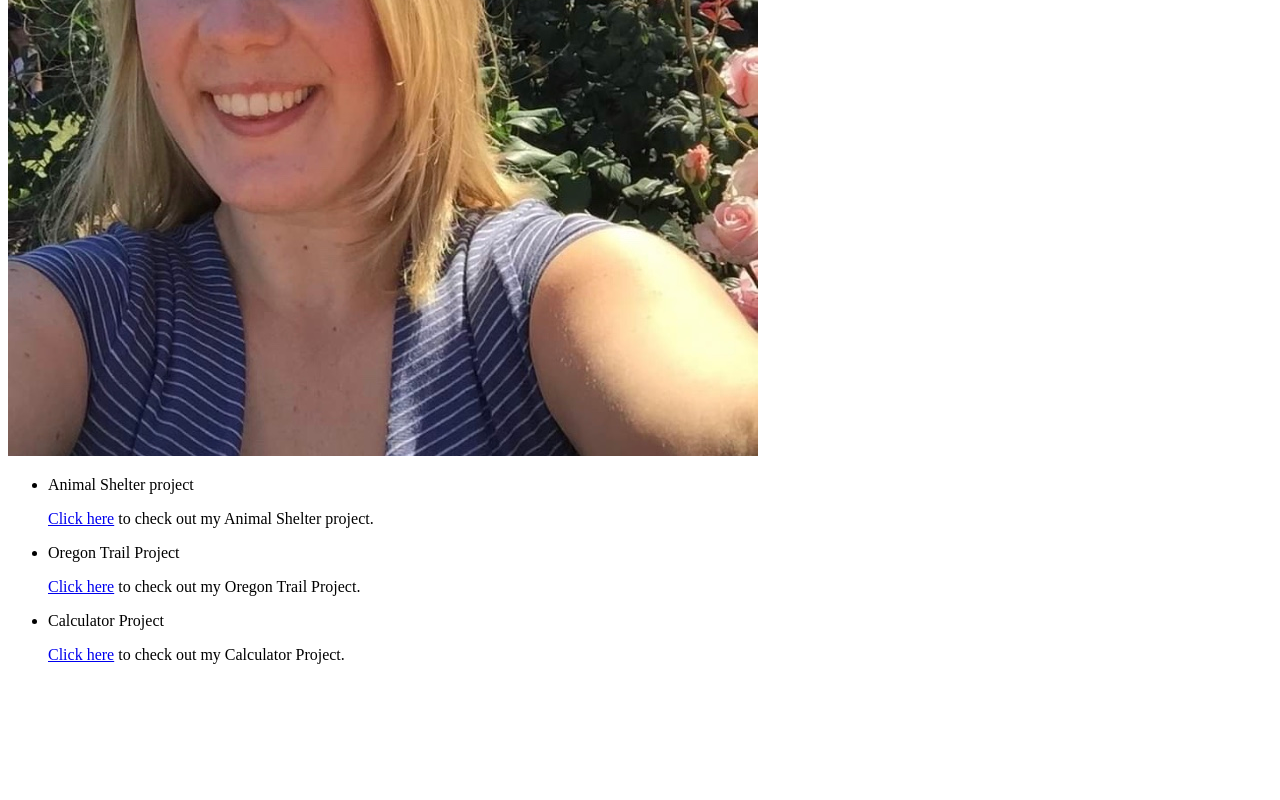
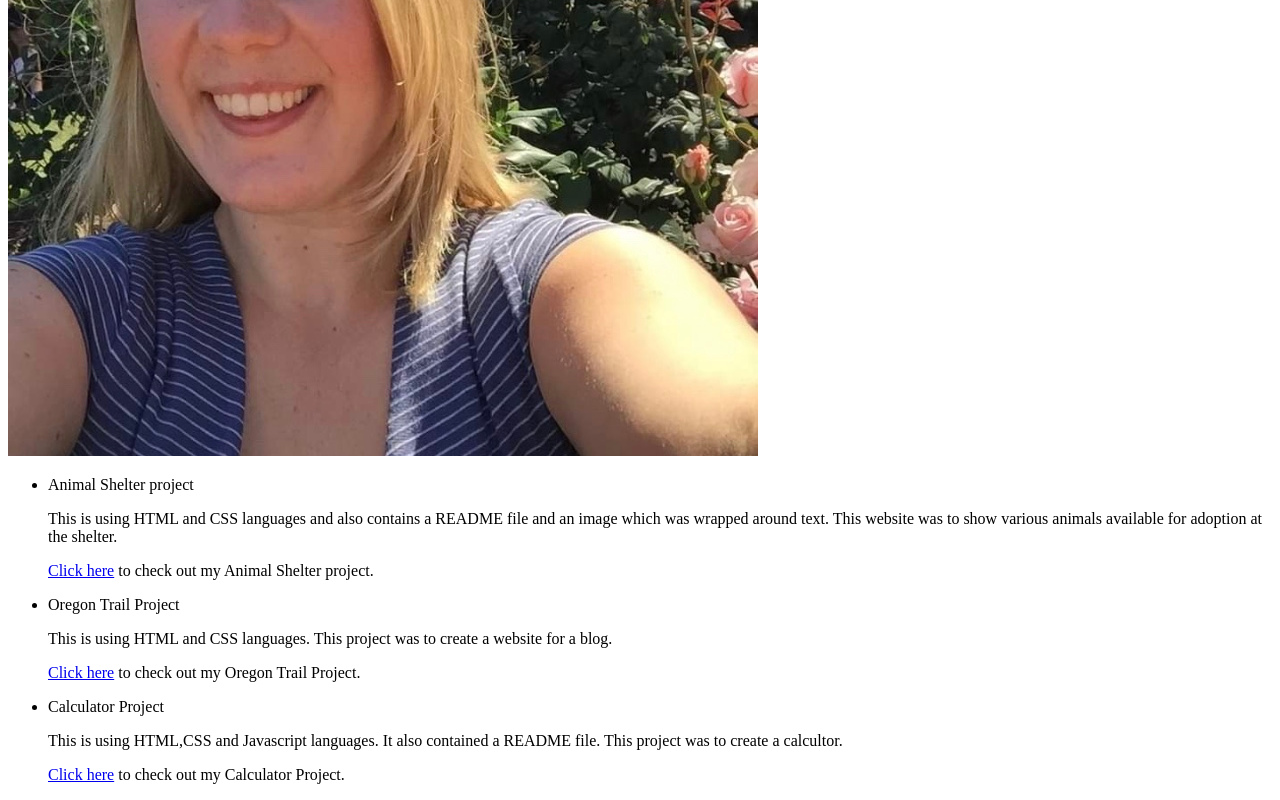
Before and after one commit to amandaschrader/portfolio, a plain HTML site: page index.html in a window 1280 px wide. Shown: the part 355-1155 px from the top of the page. Before the commit the page ends 1035 px from the top, so only its background shows below. Drawn offline with Linux system fonts and the light colour scheme.

Commit message:
Adding in what languages and also description of the various projects selected.

```diff
--- a/index.html
+++ b/index.html
@@ -1,4 +1,4 @@
-<!-- A list of projects you have created with active links to their GitHub pages sites or GitHub repositories.
+<!--
 For each, include a brief description of the project and what languages it uses.
 An “About Me” section.
 Your background (education, job experience, or why did you decide to take a class on programming, etc).
@@ -18,10 +18,13 @@ Don't forget your Git commits with an initial commit and a commit for every majo
     <img src="img/pic.jpeg" alt="Amanda" />
     <ul>
       <li>Animal Shelter project</li>
+      <p>This is using HTML and CSS languages and also contains a README file and an image which was wrapped around text. This website was to show various animals available for adoption at the shelter.</p>
       <p><a href="https://github.com/amandaschrader/animalShelter">Click here</a> to check out my Animal Shelter project.</p>
       <li>Oregon Trail Project</li>
+      <p>This is using HTML and CSS languages. This project was to create a website for a blog.</p>
       <p><a href="https://github.com/amandaschrader/oregontrail">Click here</a> to check out my Oregon Trail Project.</p>
       <li>Calculator Project</li>
+      <p>This is using HTML,CSS and Javascript languages. It also contained a README file. This project was to create a calcultor.</p>
       <p><a href="https://github.com/amandaschrader/calculator">Click here</a> to check out my Calculator Project.</p>
     </ul>
 
```
